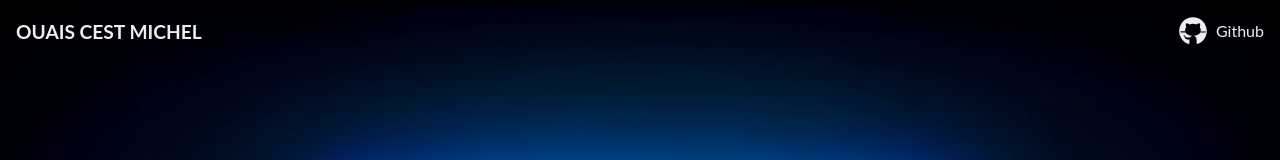
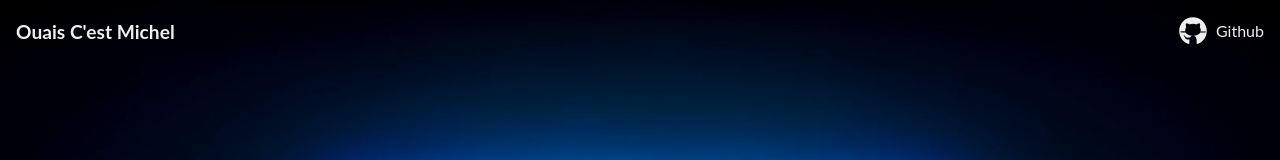
Before and after one commit to WildCodeSchool-2024-09/toulouse-p2-cinewild, a React (Vite) app in the folder client/: page / in a window 1280 px wide. Shown: the top 160 px of the page. Built offline with nearby package versions, Linux system fonts and the light colour scheme.

Commit message:
fix: fix title acording to requested changes

```diff
--- a/client/src/App.tsx
+++ b/client/src/App.tsx
@@ -4,7 +4,7 @@ function App() {
   return (
     <>
       <header>
-        <h1 className="logo">OUAIS CEST MICHEL</h1>
+        <h1 className="logo">Ouais C'est Michel</h1>
       </header>
 
       <nav className="navbar">
```
